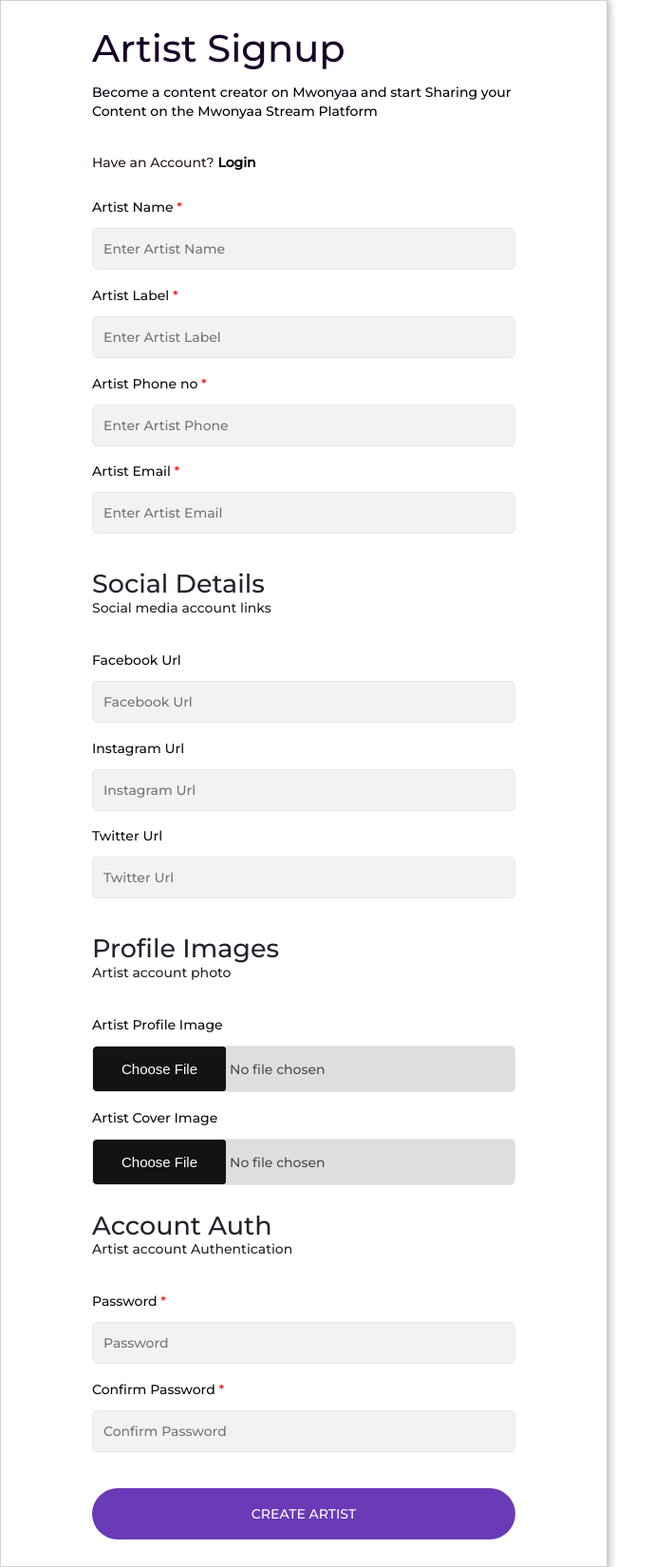
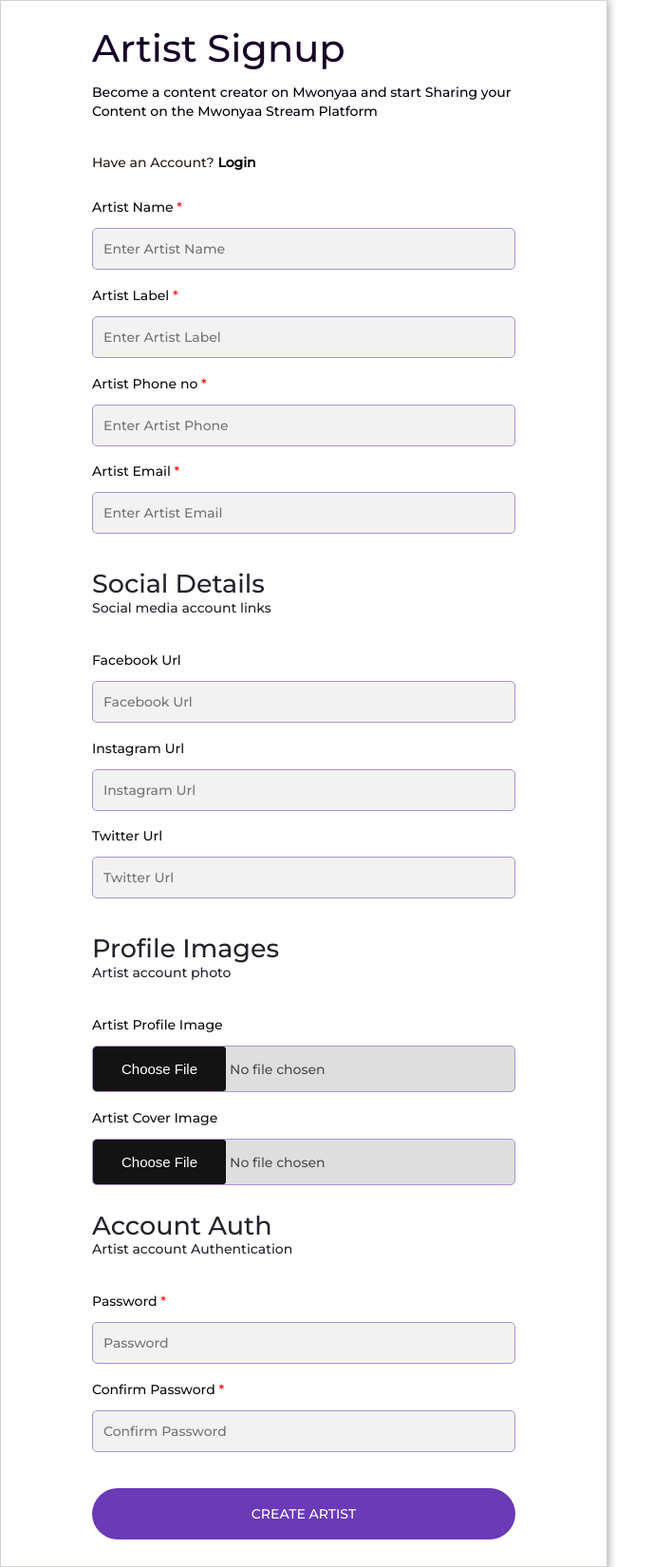
Before and after one commit to patrickhamzaokello/kedaArtist, a PHP site: page /contentcreator in a window 1280 px wide. Shown: the whole page at 95% size, without its empty margins (0-708 px from the left). Run offline with PHP 8.4, Linux system fonts and the light colour scheme; a stand-in replaces the project's code that opens the database connection; some web fonts are replaced.

Commit message:
changed input colors

```diff
--- a/mwonyacreate.css
+++ b/mwonyacreate.css
@@ -1814,7 +1814,7 @@ form h3 {
   margin-bottom: 0.7em;
   font-size: 14px;
   font-family: montserrat;
-  border: 1px solid #e7e7e7;
+  border: 1px solid #aa92d5;
 }
 
 button:hover,
```
